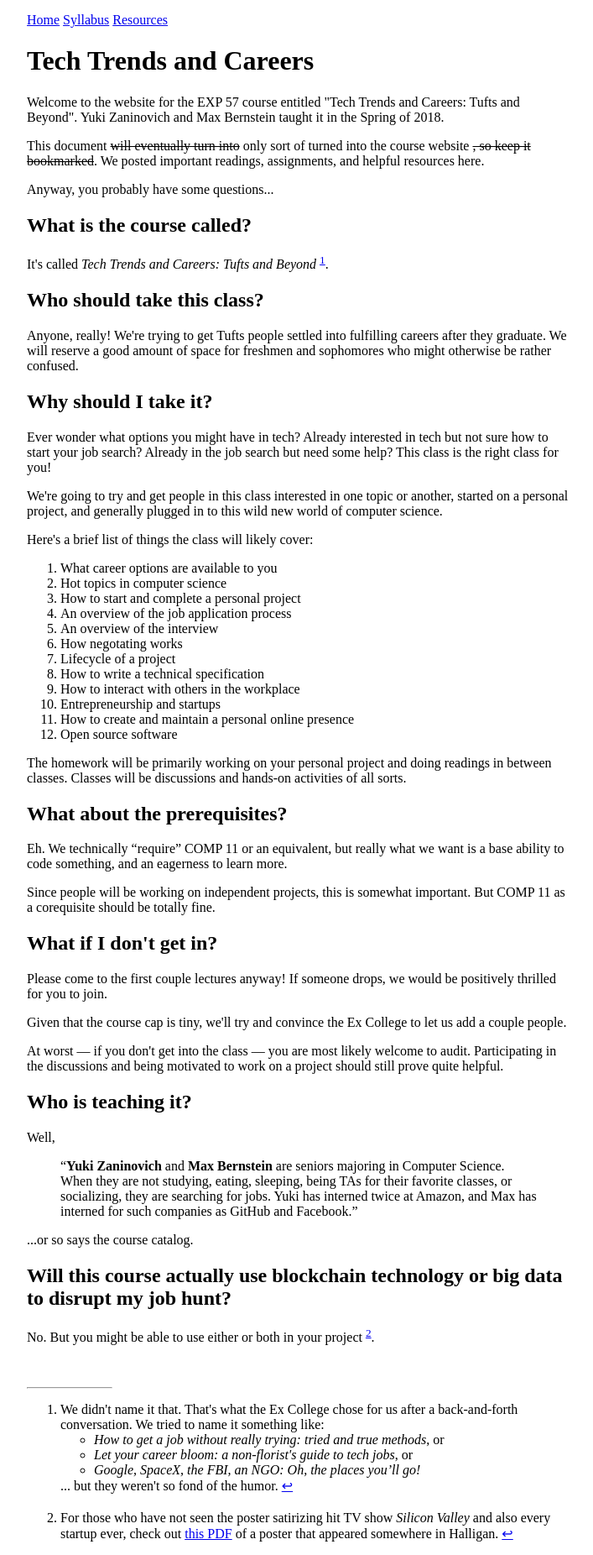
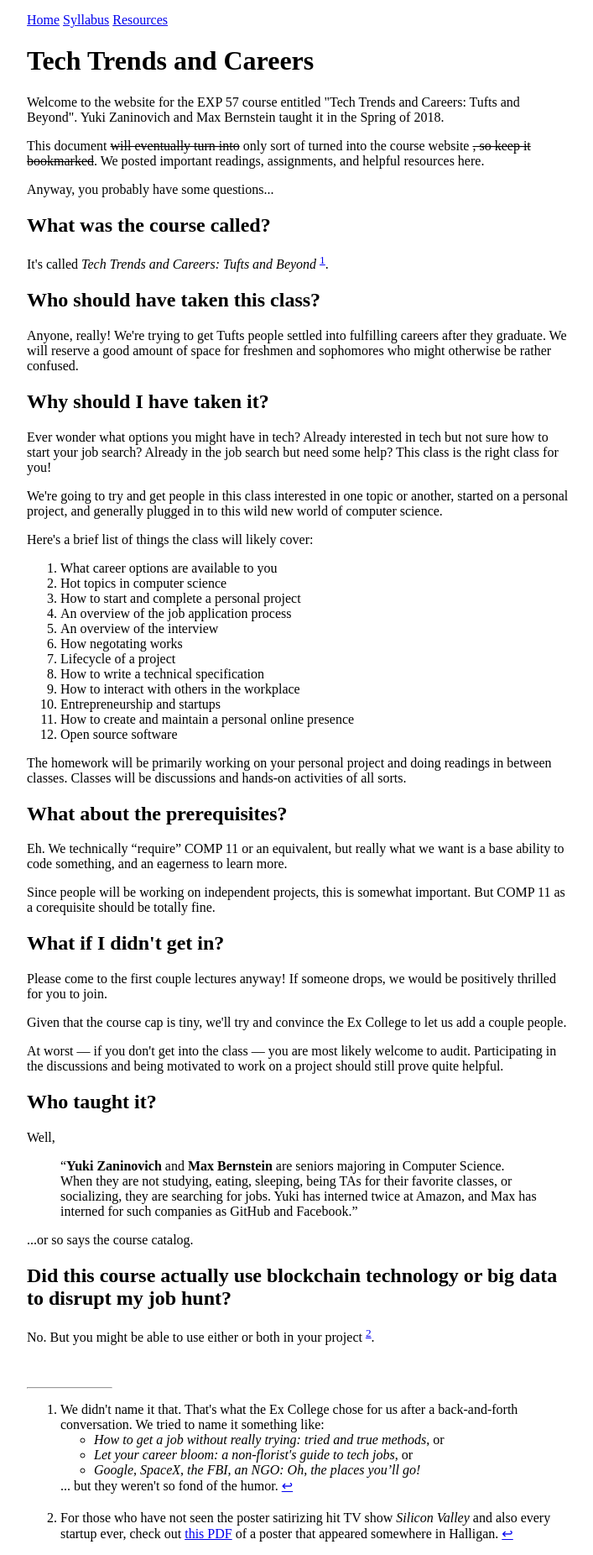
Before and after one commit to tekknolagi/excollege, a Jekyll site: the page built from index.md, in a window 1280 px wide. Shown: the whole page at 84% size, without its empty margins (16-723 px from the left). Built offline with Jekyll 4.4.1, drawn with Linux system fonts in a browser that asks for light colours.

Commit message:
Homepage headings past tense

```diff
--- a/index.md
+++ b/index.md
@@ -18,20 +18,20 @@ assignments, and helpful resources here.
 Anyway, you probably have some questions...
 </p>
 
-<h2>What is the course called?</h2>
+<h2>What was the course called?</h2>
 <p>
 It's called <i>Tech Trends and Careers: Tufts and Beyond</i>
 <sup id="fnref:naming"><a href="#fn:naming" class="footnote">1</a></sup>.
 </p>
 
-<h2>Who should take this class?</h2>
+<h2>Who should have taken this class?</h2>
 <p>
 Anyone, really! We're trying to get Tufts people settled into fulfilling
 careers after they graduate. We will reserve a good amount of space for
 freshmen and sophomores who might otherwise be rather confused.
 </p>
 
-<h2>Why should I take it?</h2>
+<h2>Why should I have taken it?</h2>
 <p>
 Ever wonder what options you might have in tech? Already interested in tech but
 not sure how to start your job search? Already in the job search but need some
@@ -76,7 +76,7 @@ Since people will be working on independent projects, this is somewhat
 important. But COMP 11 as a corequisite should be totally fine.
 </p>
 
-<h2>What if I don't get in?</h2>
+<h2>What if I didn't get in?</h2>
 <p>
 Please come to the first couple lectures anyway! If someone drops, we would be
 positively thrilled for you to join.
@@ -91,7 +91,7 @@ welcome to audit. Participating in the discussions and being motivated to work
 on a project should still prove quite helpful.
 </p>
 
-<h2>Who is teaching it?</h2>
+<h2>Who taught it?</h2>
 <p>
 Well,
 <blockquote>
@@ -106,7 +106,7 @@ Well,
 ...or so says the course catalog.
 </p>
 
-<h2>Will this course actually use blockchain technology or big
+<h2>Did this course actually use blockchain technology or big
     data to disrupt my job hunt?</h2>
 <p>No. But you might be able to use either or both in your project
 <sup id="fnref:disrupt"><a href="#fn:disrupt" class="footnote">2</a></sup>.
```
